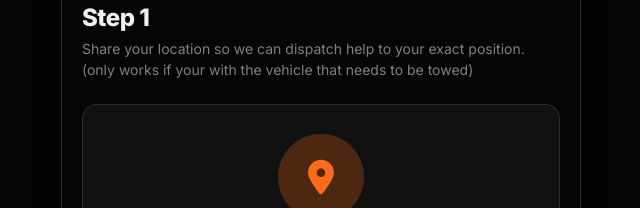
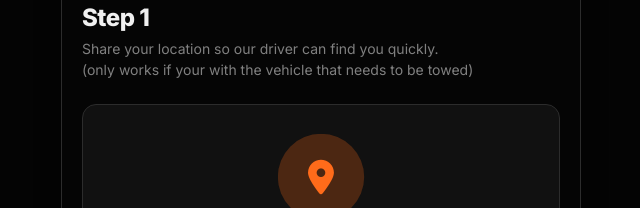
Before and after one commit to BOMBKILLA49/roadsid.com, a website: page index.html in a window 1280 px wide. Shown: the part 195-403 px from the top of the page, 319-959 px from the left. Drawn offline with nearby package versions, Linux system fonts and the light colour scheme.

Commit message:
Update index.html

```diff
--- a/index.html
+++ b/index.html
@@ -813,7 +813,7 @@
   <section class="step" id="step-1">
     <h1 class="step-title">The Uber of Towing</h1>
     <h3 class="step-title">Step 1</h3>
-    <p class="step-subtitle">Share your location so we can dispatch help to your exact position.
+    <p class="step-subtitle">Share your location so our driver can find you quickly.
     <br>
     (only works if your with the vehicle that needs to be towed)</p>
 
```
